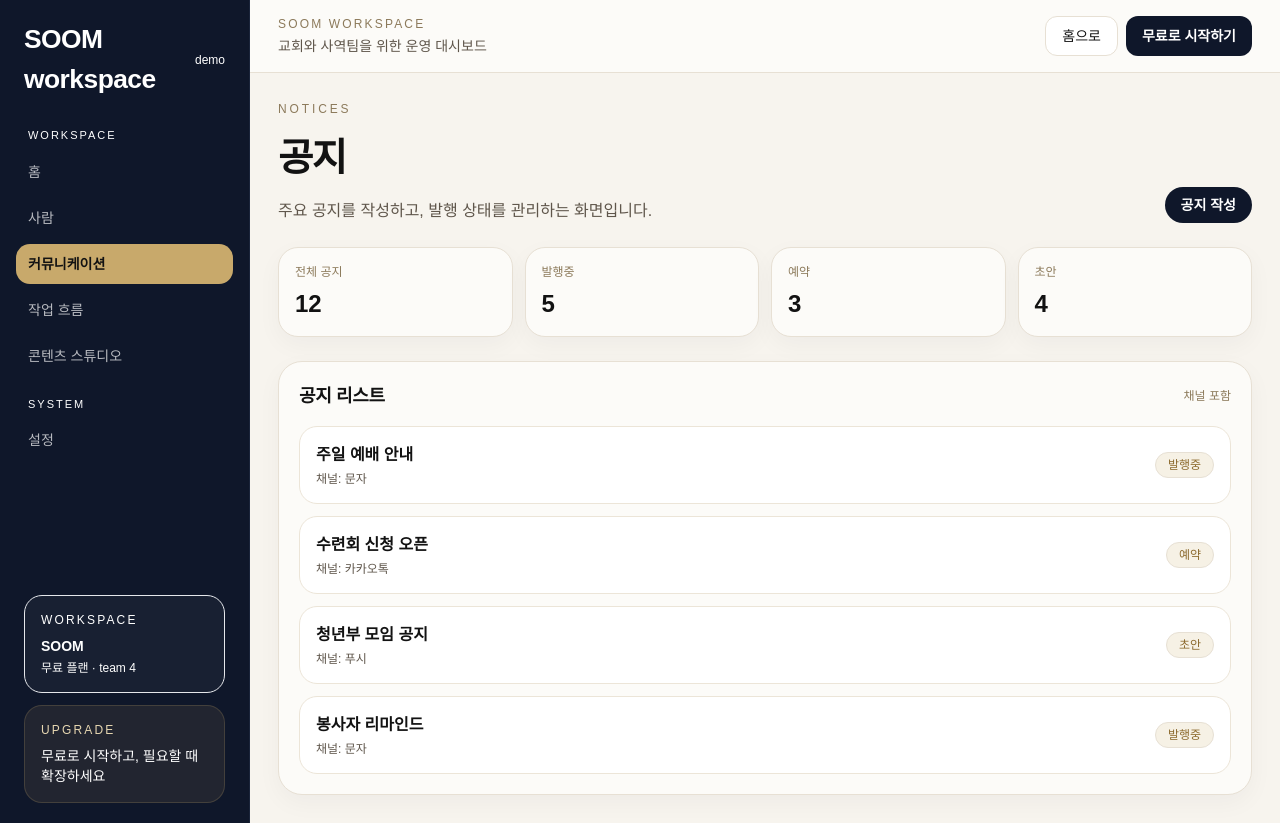
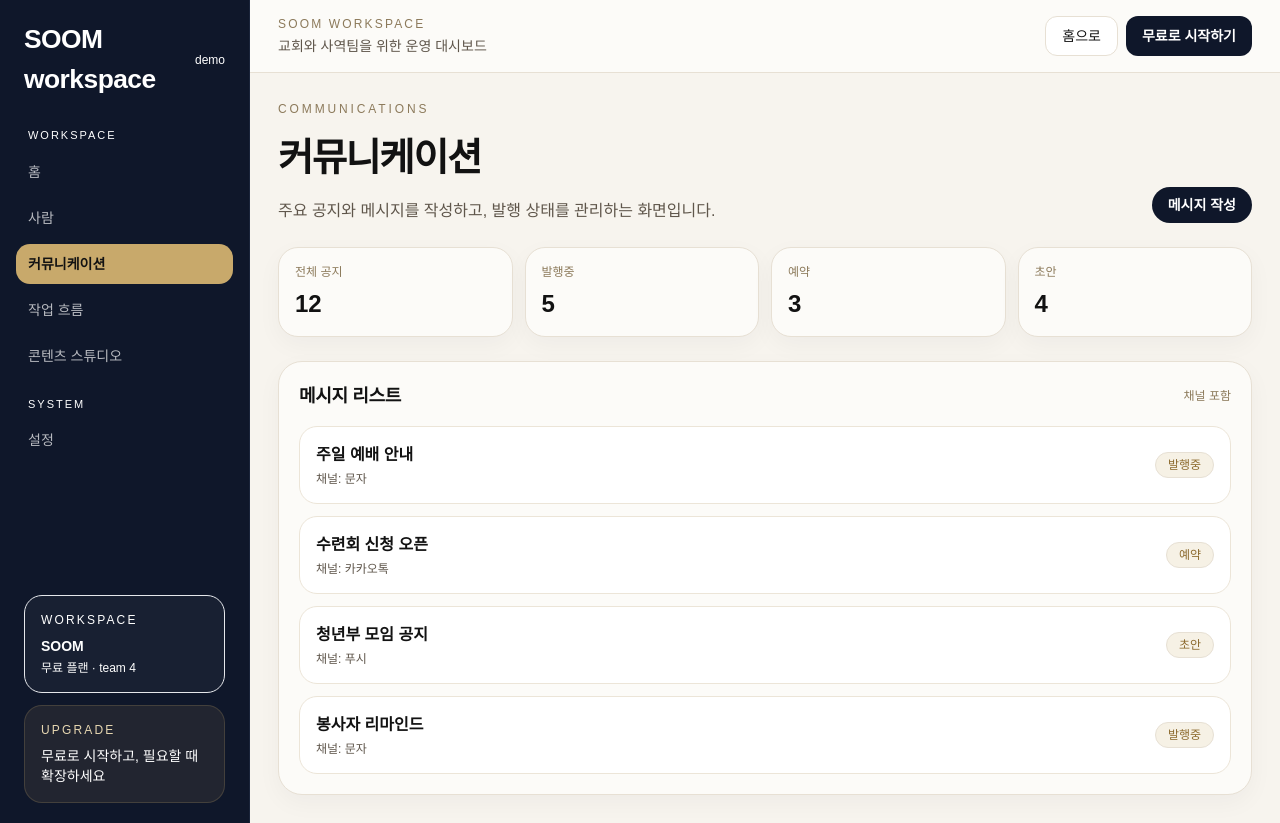
Before and after one commit to kinddragon1224/soom-church, a Next.js app: page /workspace/notices in a window 1280 px wide. Built offline with nearby package versions, Linux system fonts and the light colour scheme; a web font is replaced by a local one.

Commit message:
copy(workspace): align page language with product categories

```diff
--- a/app/workspace/content/page.tsx
+++ b/app/workspace/content/page.tsx
@@ -23,8 +23,8 @@ export default function WorkspaceContentPage() {
     <div className="flex flex-col gap-6 text-[#121212]">
       <div className="flex flex-col gap-3 lg:flex-row lg:items-end lg:justify-between">
         <div>
-          <p className="text-xs tracking-[0.24em] text-[#8C7A5B]">CONTENT</p>
-          <h1 className="mt-3 text-[2rem] font-semibold tracking-[-0.04em] text-[#121212] sm:text-[2.4rem]">콘텐츠</h1>
+          <p className="text-xs tracking-[0.24em] text-[#8C7A5B]">CONTENT STUDIO</p>
+          <h1 className="mt-3 text-[2rem] font-semibold tracking-[-0.04em] text-[#121212] sm:text-[2.4rem]">콘텐츠 스튜디오</h1>
           <p className="mt-3 max-w-3xl text-sm leading-7 text-[#5F564B] sm:text-base">쇼츠, 영상, 행사 페이지 같은 콘텐츠 요청과 진행 상태를 모아보는 화면입니다.</p>
         </div>
         <button type="button" className="rounded-full bg-[#0F172A] px-4 py-2 text-sm font-semibold text-white">콘텐츠 요청</button>
--- a/app/workspace/notices/page.tsx
+++ b/app/workspace/notices/page.tsx
@@ -17,11 +17,11 @@ export default function WorkspaceNoticesPage() {
     <div className="flex flex-col gap-6 text-[#121212]">
       <div className="flex flex-col gap-3 lg:flex-row lg:items-end lg:justify-between">
         <div>
-          <p className="text-xs tracking-[0.24em] text-[#8C7A5B]">NOTICES</p>
-          <h1 className="mt-3 text-[2rem] font-semibold tracking-[-0.04em] text-[#121212] sm:text-[2.4rem]">공지</h1>
-          <p className="mt-3 max-w-3xl text-sm leading-7 text-[#5F564B] sm:text-base">주요 공지를 작성하고, 발행 상태를 관리하는 화면입니다.</p>
+          <p className="text-xs tracking-[0.24em] text-[#8C7A5B]">COMMUNICATIONS</p>
+          <h1 className="mt-3 text-[2rem] font-semibold tracking-[-0.04em] text-[#121212] sm:text-[2.4rem]">커뮤니케이션</h1>
+          <p className="mt-3 max-w-3xl text-sm leading-7 text-[#5F564B] sm:text-base">주요 공지와 메시지를 작성하고, 발행 상태를 관리하는 화면입니다.</p>
         </div>
-        <button type="button" className="rounded-full bg-[#0F172A] px-4 py-2 text-sm font-semibold text-white">공지 작성</button>
+        <button type="button" className="rounded-full bg-[#0F172A] px-4 py-2 text-sm font-semibold text-white">메시지 작성</button>
       </div>
 
       <div className="grid gap-3 sm:grid-cols-2 xl:grid-cols-4">
@@ -35,7 +35,7 @@ export default function WorkspaceNoticesPage() {
 
       <section className="rounded-[24px] border border-[#E7E0D4] bg-[#FCFBF8] p-5 shadow-[0_8px_24px_rgba(15,23,42,0.04)]">
         <div className="flex items-center justify-between gap-3">
-          <h2 className="text-lg font-semibold text-[#121212]">공지 리스트</h2>
+          <h2 className="text-lg font-semibold text-[#121212]">메시지 리스트</h2>
           <span className="text-xs text-[#8C7A5B]">채널 포함</span>
         </div>
         <div className="mt-4 grid gap-3">
--- a/app/workspace/tasks/page.tsx
+++ b/app/workspace/tasks/page.tsx
@@ -23,9 +23,9 @@ export default function WorkspaceTasksPage() {
     <div className="flex flex-col gap-6 text-[#121212]">
       <div className="flex flex-col gap-3 lg:flex-row lg:items-end lg:justify-between">
         <div>
-          <p className="text-xs tracking-[0.24em] text-[#8C7A5B]">TASKS</p>
-          <h1 className="mt-3 text-[2rem] font-semibold tracking-[-0.04em] text-[#121212] sm:text-[2.4rem]">작업</h1>
-          <p className="mt-3 max-w-3xl text-sm leading-7 text-[#5F564B] sm:text-base">해야 할 일, 담당자, 상태를 한눈에 보는 작업 보드입니다.</p>
+          <p className="text-xs tracking-[0.24em] text-[#8C7A5B]">WORKFLOWS</p>
+          <h1 className="mt-3 text-[2rem] font-semibold tracking-[-0.04em] text-[#121212] sm:text-[2.4rem]">작업 흐름</h1>
+          <p className="mt-3 max-w-3xl text-sm leading-7 text-[#5F564B] sm:text-base">해야 할 일, 담당자, 상태를 한눈에 보는 작업 흐름 보드입니다.</p>
         </div>
         <button type="button" className="rounded-full bg-[#0F172A] px-4 py-2 text-sm font-semibold text-white">작업 생성</button>
       </div>
@@ -42,7 +42,7 @@ export default function WorkspaceTasksPage() {
       <div className="grid gap-4 xl:grid-cols-[1.05fr_0.95fr]">
         <section className="rounded-[24px] border border-[#E7E0D4] bg-[#FCFBF8] p-5 shadow-[0_8px_24px_rgba(15,23,42,0.04)]">
           <div className="flex items-center justify-between gap-3">
-            <h2 className="text-lg font-semibold text-[#121212]">작업 리스트</h2>
+            <h2 className="text-lg font-semibold text-[#121212]">작업 흐름 리스트</h2>
             <span className="text-xs text-[#8C7A5B]">우선순위 포함</span>
           </div>
           <div className="mt-4 grid gap-3">
```
